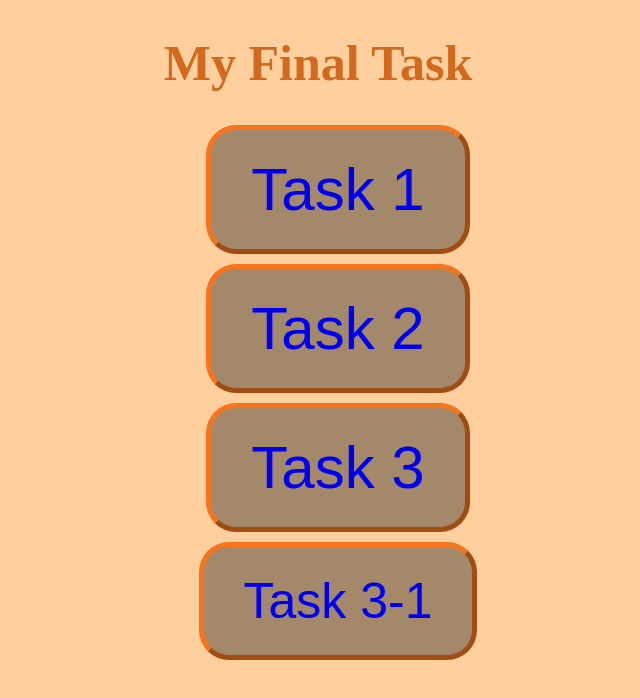
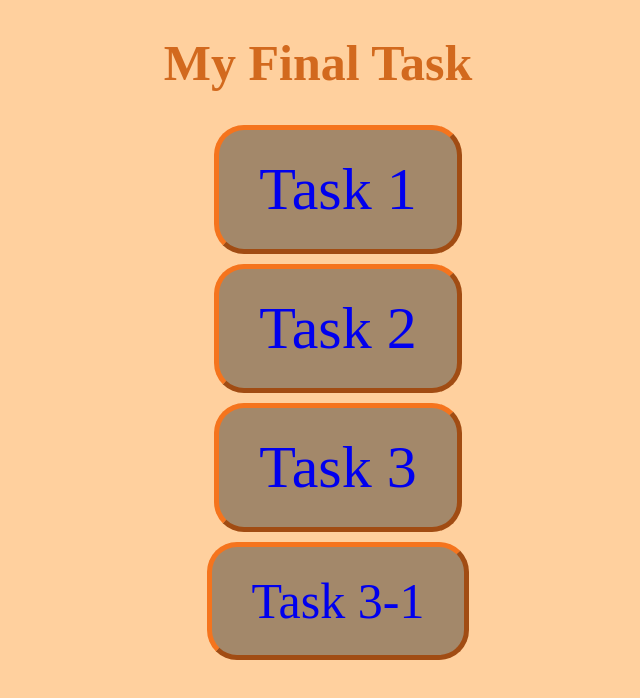
Before and after one commit to NeorRonnel/Final.github.io, a plain HTML site: page index.html in a window 1280 px wide. Shown: the whole page, without its empty margins (322-962 px from the left). Drawn offline with Linux system fonts and the light colour scheme.

Commit message:
Update index.css

```diff
--- a/index.css
+++ b/index.css
@@ -9,6 +9,7 @@ body{
     border-color: rgb(245, 116, 29);
     border-width: 5px;
     border-radius: 30px;
+    font-family: "Times New Roman", Times, serif;
 }
 .btn2{
     font-size: 60px;
@@ -18,6 +19,7 @@ body{
     border-width: 5px;
     margin-top: 10px;
     border-radius: 30px;
+    font-family: "Times New Roman", Times, serif;
 }
 .btn3{
     font-size: 60px;
@@ -27,6 +29,7 @@ body{
     border-width: 5px;
     margin-top: 10px;
     border-radius: 30px;
+    font-family: "Times New Roman", Times, serif;
 }
 .btn4{
     font-size: 50px;
@@ -36,6 +39,7 @@ body{
     border-width: 5px;
     margin-top: 10px;
     border-radius: 30px;
+    font-family: "Times New Roman", Times, serif;
 }
 
 a{
```
